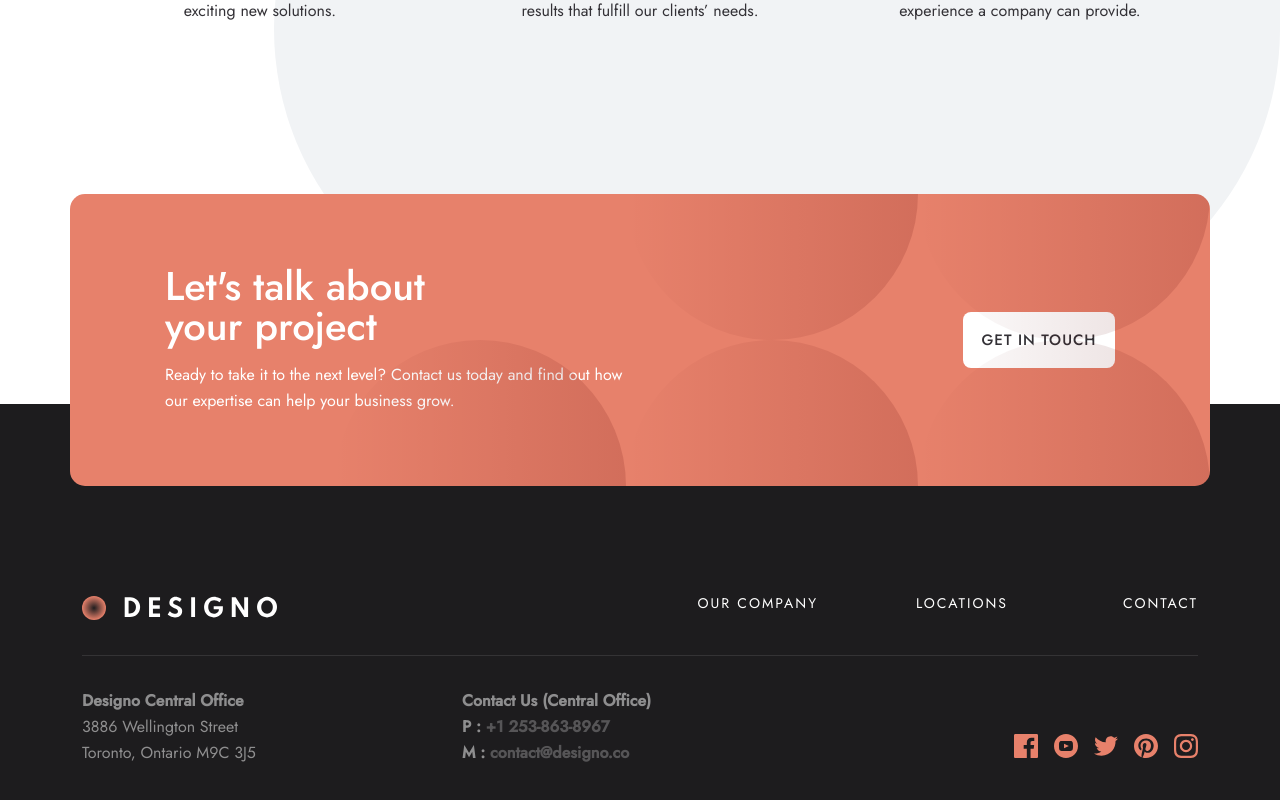
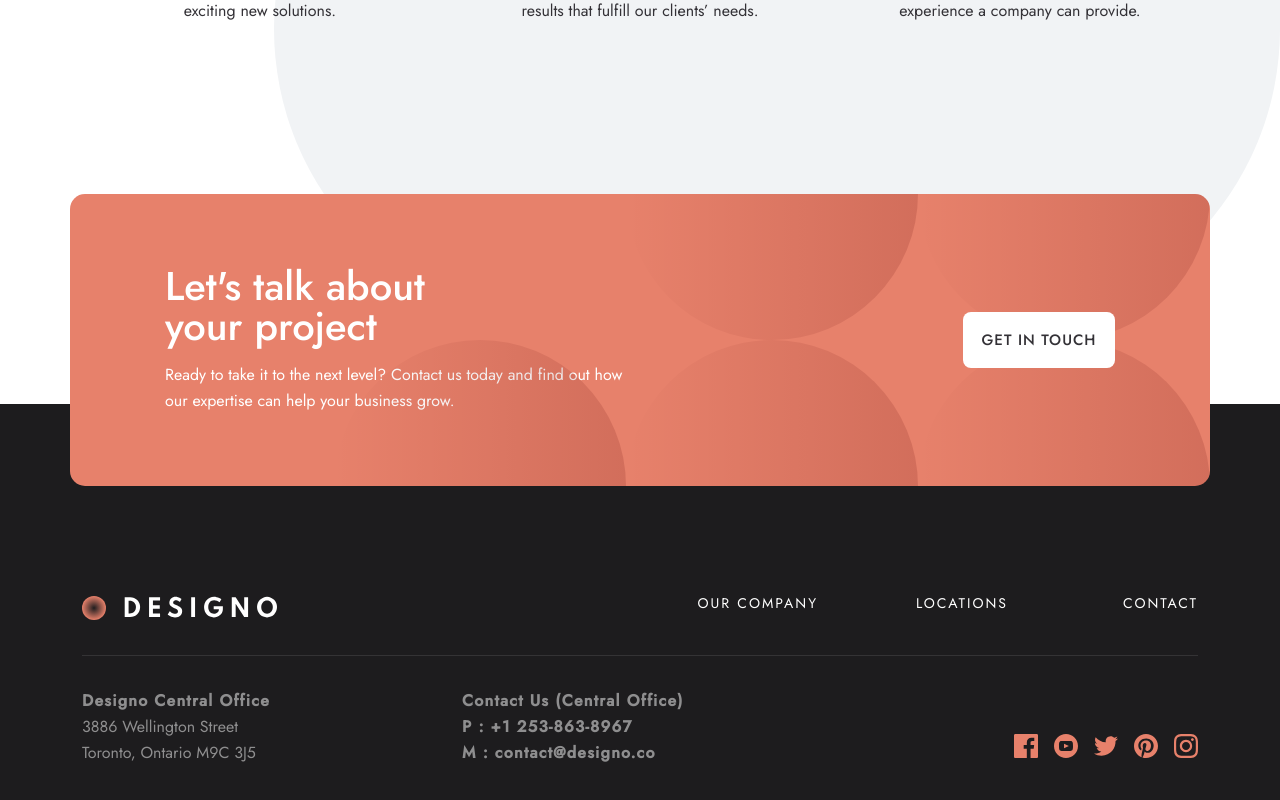
Before and after one commit to aleksi-svaridze/designo, a React (Create React App) app: page / in a window 1280 px wide. Shown: the part 2160-2960 px from the top of the page. Built offline with nearby package versions, Linux system fonts and the light colour scheme.

Commit message:
Add position relative to button

```diff
--- a/src/layout/contact/Contact.jsx
+++ b/src/layout/contact/Contact.jsx
@@ -9,7 +9,7 @@ const Contact = () => {
                     <h2 className="contact-card--title fw-medium text-white mb-3">Let's talk about your project</h2>
                     <p className="contact-card--desc text-white fw-normal mb-0">Ready to take it to the next level? Contact us today and find out how our expertise can help your business grow.</p>
                 </div>
-                <Button content='Get in touch' path='/contact' btnStyle='btn-white' />
+                <Button content='Get in touch' path='/contact' btnStyle='btn-white position-relative z-3' />
 
                 <Circles
                     styles={'rounded-circle position-absolute contact-circles contact-circles--top contact-circles--top--2'}
--- a/src/layout/footer/Footer.jsx
+++ b/src/layout/footer/Footer.jsx
@@ -21,7 +21,7 @@ const Footer = () => {
             <Contact />
             <div className="container pt-5">
                 <div className="row pt-5 pb-md-3">
-                    <div className="col-12 col-md-5 text-center text-lg-start pt-5">
+                    <div className="col-12 col-md-5 text-center text-md-start pt-5">
                         <img src={logoWhite} alt="" className='pt-md-5 pt-3 pb-3 pb-md-0 pb-4 pb-md-0 mb-2 mb-md-0' />
                         <div className="border-opacity-10 border-bottom border-white d-block d-md-none"></div>
                     </div>
@@ -41,20 +41,20 @@ const Footer = () => {
 
                     <div className="col-12 col-md-4">
                         <div className='d-flex flex-column align-items-center d-md-block pb-4 pb-md-0'>
-                            <h3 className='text-white fw-bold footer-heading mb-0'>Designo Central Office</h3>
+                            <h3 className='text-white fw-bold footer-heading opacity-50 mb-0'>Designo Central Office</h3>
                             <address className=''>
-                                <p className='mb-0 footer-desc text-white'>3886 Wellington Street</p>
-                                <p className='mb-0 footer-desc text-white'>Toronto, Ontario M9C 3J5</p>
+                                <p className='mb-0 footer-desc opacity-50 text-white'>3886 Wellington Street</p>
+                                <p className='mb-0 footer-desc opacity-50 text-white'>Toronto, Ontario M9C 3J5</p>
                             </address>
                         </div>
                     </div>
 
                     <div className="col-12 col-md-4">
                         <div className='d-flex flex-column align-items-center d-md-block pb-4 pb-md-0'>
-                            <h3 className='text-white fw-bold footer-heading mb-0'>Contact Us (Central Office)</h3>
+                            <h3 className='text-white fw-bold footer-heading opacity-50 mb-0'>Contact Us (Central Office)</h3>
                             <address className=''>
-                                <p className='mb-0 footer-heading fw-bold text-white'>P&nbsp;: <a className='footer-heading fw-bold text-white text-decoration-none' href="tel:+12538638967">+1 253-863-8967</a></p>
-                                <p className='mb-0 footer-heading fw-bold text-white'>M&nbsp;: <a href="mailto:contact@designo.co" className='footer-heading fw-bold text-white text-decoration-none'>contact@designo.co</a></p>
+                                <p className='mb-0 footer-heading opacity-50 fw-bold text-white'>P&nbsp;: <a className='footer-heading fw-bold text-white text-decoration-none' href="tel:+12538638967">+1 253-863-8967</a></p>
+                                <p className='mb-0 footer-heading opacity-50 fw-bold text-white'>M&nbsp;: <a href="mailto:contact@designo.co" className='footer-heading fw-bold text-white text-decoration-none'>contact@designo.co</a></p>
                             </address>
                         </div>
                     </div>
--- a/src/layout/footer/_footer.scss
+++ b/src/layout/footer/_footer.scss
@@ -5,11 +5,10 @@
 }
 .footer-heading {
     font-size: 16px;
-    line-height: 26px; /* 162.5% */
-    opacity: 0.5;
+    line-height: 26px;
+    letter-spacing: 1.2px;
 }
 .footer-desc {
-    opacity: 0.5;
     font-size: 16px;
     line-height: 26px;
 }
```
Also changed, not shown: src/styles/css/main.min.css, 1 other file (tests, documents, lock files or other folders).
